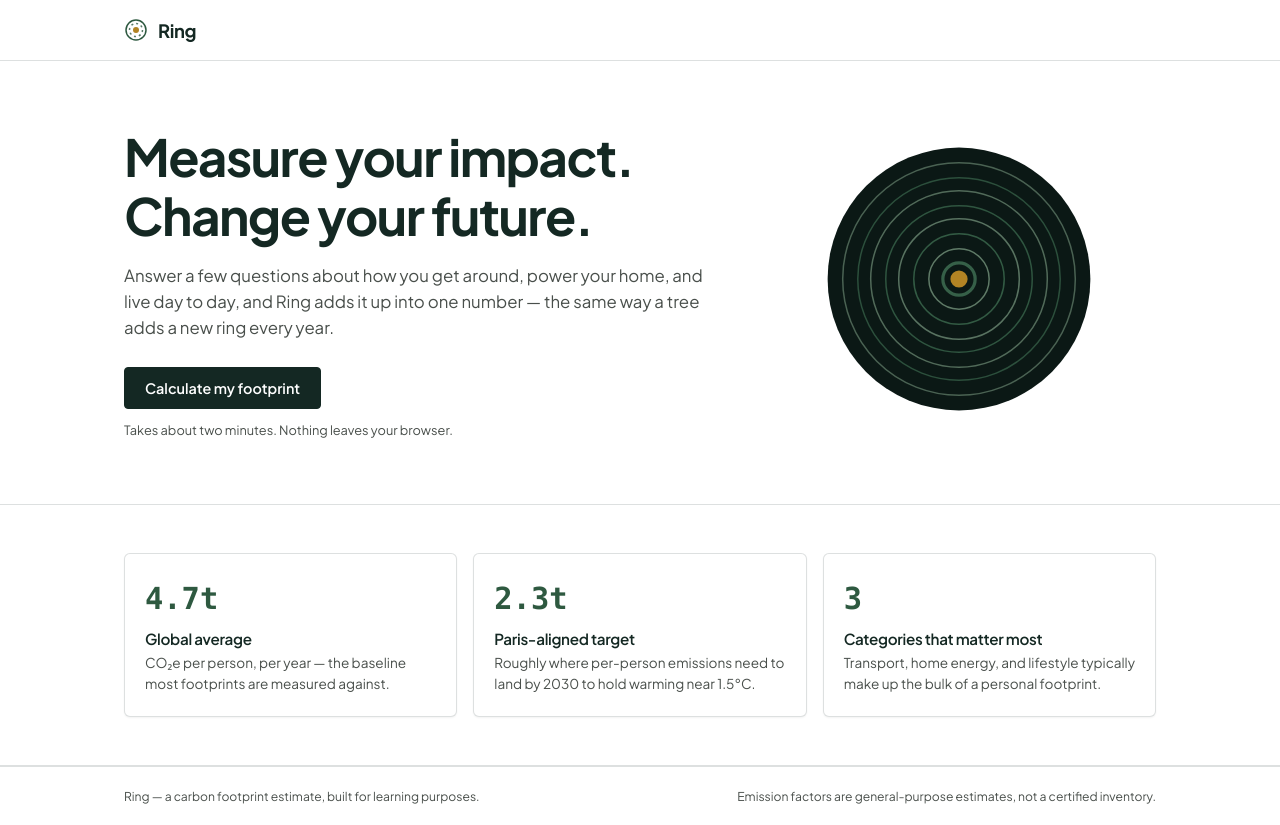
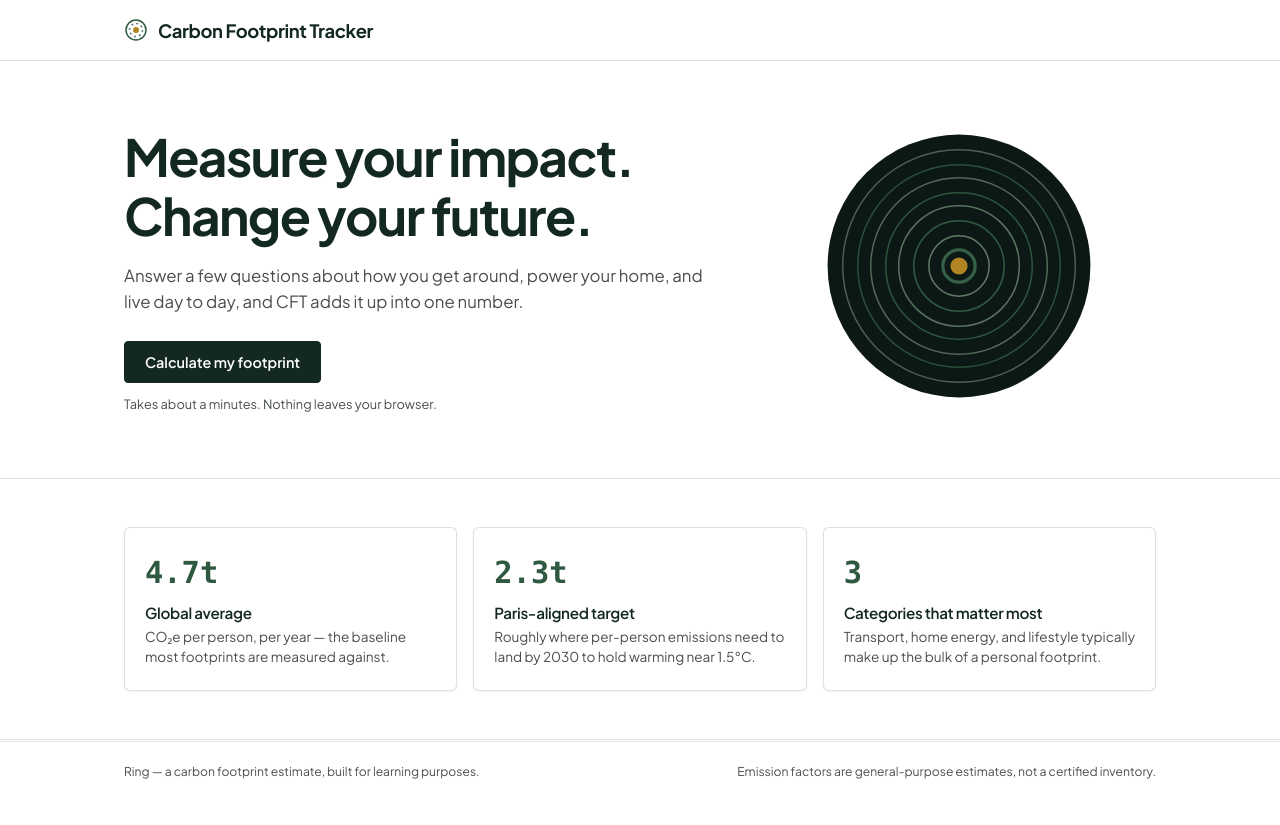
Before and after one commit to prabit007/carbon-footprint-tracker-v1, a React (Vite) app: page / in a window 1280 px wide. After the commit the page ends 800 px from the top, so only its background shows below. Built offline with nearby package versions, Linux system fonts and the light colour scheme.

Commit message:
revised navbar and hero contents

```diff
--- a/src/components/Hero.jsx
+++ b/src/components/Hero.jsx
@@ -13,13 +13,12 @@ export default function Hero({ onStart }) {
             </h1>
             <p className="hero-subtitle">
               Answer a few questions about how you get around, power your home, and
-              live day to day, and Ring adds it up into one number — the same way a tree adds a
-              new ring every year.
+              live day to day, and CFT adds it up into one number.
             </p>
             <button className="btn btn-primary hero-cta" onClick={onStart}>
               Calculate my footprint
             </button>
-            <p className="hero-note">Takes about two minutes. Nothing leaves your browser.</p>
+            <p className="hero-note">Takes about a minutes. Nothing leaves your browser.</p>
           </div>
           <div className="hero-visual" aria-hidden="true">
             <TreeRingIllustration />
--- a/src/components/Navbar.jsx
+++ b/src/components/Navbar.jsx
@@ -6,10 +6,10 @@ export default function Navbar({ onLogoClick, hasResult, onViewResults }) {
           type="button"
           className="navbar-logo"
           onClick={onLogoClick}
-          aria-label="Ring carbon footprint tracker — return to home"
+          aria-label="Carbon Footprint Tracker — return to home"
         >
           <RingMark />
-          <span>Ring</span>
+          <span>Carbon Footprint Tracker</span>
         </button>
 
         {hasResult && (
```
